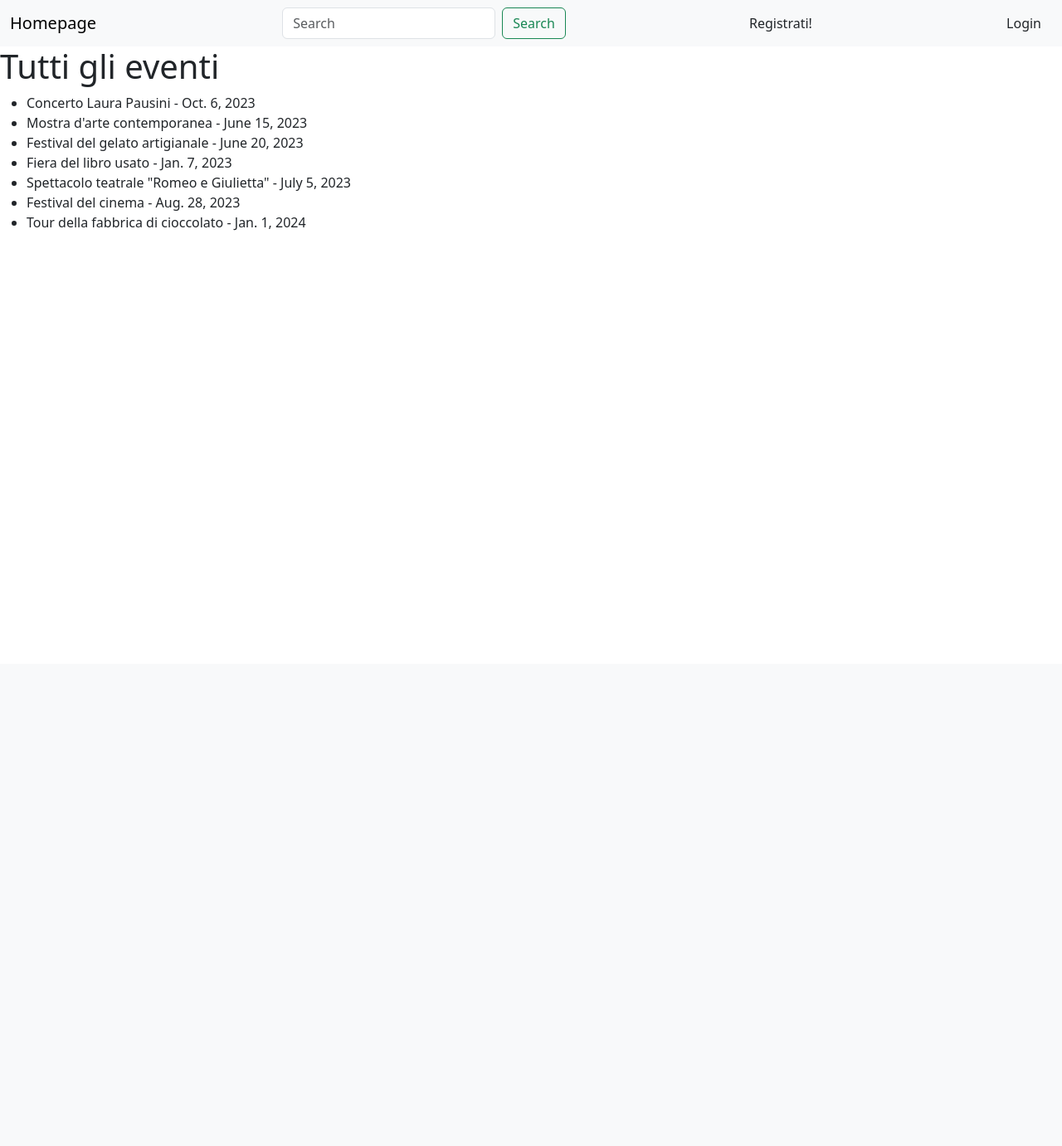
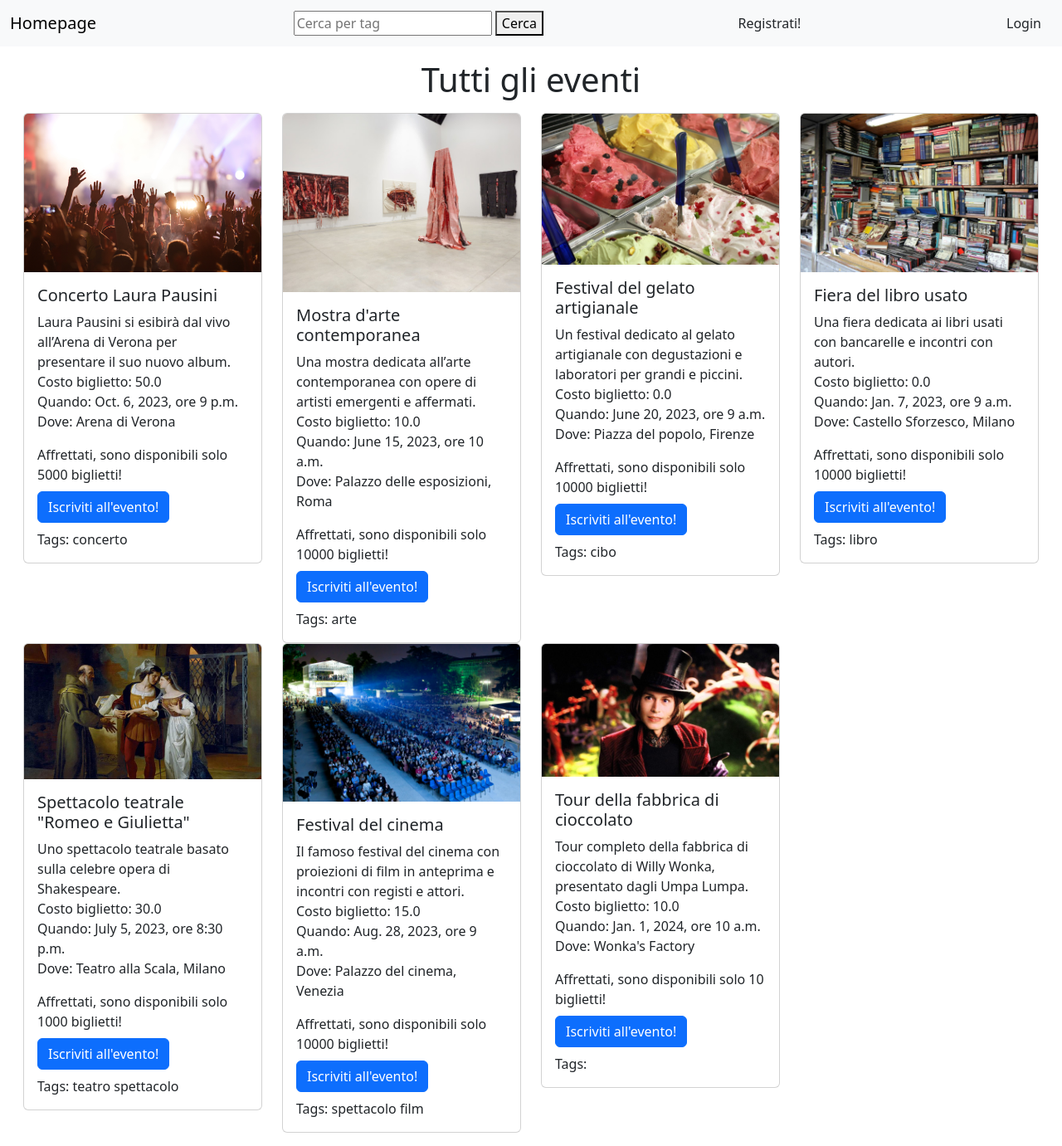
Before and after one commit to ErikaGenova/progettoDjango, a Django app: page /eventi/ in a window 1280 px wide. Shown: the whole page at 83% size. Before the commit the page ends 278 px from the top, so only its background shows below. Run offline with Django 4.2, Linux system fonts and the light colour scheme; data comes from the database, SQL or seed files in the repository; both versions use the stored data as it was after the commit; some libraries are stand-ins or nearby versions.

Commit message:
Fix della ricerca tag

```diff
--- a/EventManager/Templates/core/base.html
+++ b/EventManager/Templates/core/base.html
@@ -15,10 +15,16 @@
     <nav class="navbar bg-body-tertiary" style="background-color: palegreen">
         <div class="container-fluid">
             <a href="{% url 'index' %}" class="navbar-brand">Homepage</a>
-            <form class="d-flex" role="search">
-                <input class="form-control me-2" type="search" placeholder="Search" aria-label="Search">
-                <button class="btn btn-outline-success" type="submit">Search</button>
+            {#            <form class="d-flex" role="search">#}
+            {#                <input class="form-control me-2" type="search" placeholder="Search" aria-label="Search">#}
+            {#                <button class="btn btn-outline-success" type="submit">Search</button>#}
+            {#            </form>#}
+
+            <form method="GET" action="{% url 'eventi' %}">
+                <input type="text" name="tag" placeholder="Cerca per tag">
+                <button type="submit">Cerca</button>
             </form>
+
 
             {% if not user.is_authenticated %}
                 <a href="{% url 'signup' %}">
--- a/EventManager/Templates/core/crea_evento.html
+++ b/EventManager/Templates/core/crea_evento.html
@@ -6,6 +6,10 @@
         {% csrf_token %}
         {{ form.as_p }}
         {{ form.image }} <!-- per caricare file -->
+
+        <label for="tags">Tags (separati da virgole):</label>
+        <input type="text" name="tags" id="tags">
+
         <input type="submit" value="Crea">
     </form>
 {% endblock %}
--- a/EventManager/Templates/core/eventi.html
+++ b/EventManager/Templates/core/eventi.html
@@ -1,16 +1,33 @@
 {% extends 'core/base.html' %}
 
 {% block content %}
-    <h1>Tutti gli eventi</h1>
+    <h1 class="text-center my-3">Tutti gli eventi</h1>
 
-    <!-- Crea nuovo evento -->
-    {#    <a href="{% url 'eventi_create' %}"><button class="btn btn-primary">Nuovo evento</button></a>#}
-
-    <ul>
+    <div class="row my-3 mx-3">
         {% for evento in eventi %}
-            <li>
-                {{ evento.titolo }} - {{ evento.data }}
-            </li>
+            <div class="col-md-3">
+                <div class="card" style="width: 18rem;">
+                    <img src="{{ MEDIA_URL }}{{ evento.image.url }}" class="card-img-top" alt="Evento Image">
+                    <div class="card-body">
+                        <h5 class="card-title">{{ evento.titolo }}</h5>
+                        <p class="card-text">{{ evento.descrizione }} <br>
+                            Costo biglietto: {{ evento.costo_biglietto }} <br>
+                            Quando: {{ evento.data }}, ore {{ evento.orario }} <br>
+                            Dove: {{ evento.luogo }}</p>
+                        Affrettati, sono disponibili solo {{ evento.posti_disponibili }} biglietti! <br>
+                        <a href="{% url 'iscrizione_evento' evento.titolo %}" class="btn btn-primary my-2">Iscriviti all'evento!</a>
+                        <br>
+                        {% if evento.tag.all %}
+                            <span>Tags:</span>
+                            {% for tag in evento.tag.all %}
+                                <span>{{ tag }}</span>
+                            {% endfor %}
+                        {% else %}
+                            <p>No tags for the given event</p>
+                        {% endif %}
+                    </div>
+                </div>
+            </div>
         {% endfor %}
-    </ul>
+    </div>
 {% endblock %}
--- a/EventManager/models.py
+++ b/EventManager/models.py
@@ -7,7 +7,9 @@ class Evento(models.Model):
     luogo = models.CharField(max_length=100)
     descrizione = models.TextField()
     costo_biglietto = models.FloatField()
-    tag = models.ManyToManyField('Tag')
+
+    tag = models.ManyToManyField('Tag', related_name='eventi')
+
     num_partecipanti = models.IntegerField()
     posti_disponibili = models.IntegerField()
     orario = models.TimeField()  # orario di inizio
--- a/EventManager/views.py
+++ b/EventManager/views.py
@@ -3,17 +3,13 @@ from django.http import HttpResponseRedirect
 from django.shortcuts import render, redirect, get_object_or_404
 from django.urls import reverse
 from django.views.generic import ListView, CreateView
-from EventManager.models import Evento
+from EventManager.models import Evento, Tag
 from .forms import SignupForm, IscrizioneForm
 from .forms import EventoForm
 
 
 # Create your views here.
 
-def index(request):
-    # if request.method == 'GET':
-
-    return render(request, 'core/index.html')
 
 
 class ListaEventiView(ListView):
@@ -21,7 +17,12 @@ class ListaEventiView(ListView):
     template_name = 'core/eventi.html'
 
     def get(self, request, *args, **kwargs):
-        eventi = Evento.objects.all()
+
+        if request.GET.get('tag'):  # filtra per tag
+            tag_cercato = request.GET.get('tag')
+            eventi = Evento.objects.filter(tag__nome__exact=tag_cercato)
+        else:
+            eventi = Evento.objects.all()
         return render(request, self.template_name, {'eventi': eventi})
 
 
@@ -44,10 +45,9 @@ class CreaEventoView(CreateView):
     fields = '__all__'
 
 
-def lista_eventi(request):
+def home_view_eventi(request):
     eventi = Evento.objects.all()  # prende tutti gli eventi dal db
     context = {'eventi': eventi}  # crea un dizionario con gli eventi, viene utilizzato per passare i dati dal backend al frontend
-    print(context)
     return render(request, 'core/index.html', context)  # renderizza la pagina html con i dati del dizionario
 
 
@@ -59,10 +59,29 @@ def crea_evento(request):
     if request.method == 'POST':
         form = EventoForm(request.POST, request.FILES)
         if form.is_valid():
-            evento = form.save()
+            evento = form.save(commit=False)
+
+            # Ottieni i tag dal form
+            # request.POST.get('tags') restituisce il valore inserito nell'input con nome "tags"; quindi la stringa viene divisa in una lista di tag utilizzando split(','), mentre strip()viene utilizzata per rimuovere eventuali spazi bianchi extra intorno ai tag
+            tags_input = request.POST.get('tags')
+            tag_list = [tag.strip() for tag in tags_input.split(',')]
+
+            # Salva l'evento nel database
+            evento.save()
+
+            # Associa i tag all'evento
+            # Viene iterata la lista dei tag. Per ogni tag, viene utilizzato Tag.objects.get_or_create(nome=tag_name) per ottenere il tag
+            # dal database o crearne uno nuovo se non esiste già. Viene restituito un oggetto Tag e una variabile temporanea _ che rappresenta
+            # un valore booleano che indica se il tag è stato creato o già esisteva. Infine, il tag viene associato all'evento utilizzando
+            # evento.tag.add(tag).
+            for tag_name in tag_list:
+                tag, _ = Tag.objects.get_or_create(nome=tag_name)
+                evento.tag.add(tag)
+
             return HttpResponseRedirect(reverse('index'))
     else:
         form = EventoForm()
+
     return render(request, 'core/crea_evento.html', {'form': form})
 
 
--- a/progettoDjango/urls.py
+++ b/progettoDjango/urls.py
@@ -20,14 +20,14 @@ from EventManager import views
 from django.conf import settings
 from django.conf.urls.static import static
 
-from EventManager.views import ListaEventiView, signup, index, CreaEventoView, iscrizione_evento
+from EventManager.views import ListaEventiView, signup, CreaEventoView, iscrizione_evento
 
 urlpatterns = [
-    path('', views.lista_eventi, name='index'),
+    path('', views.home_view_eventi, name='index'),
     path('admin/', admin.site.urls),
     path('eventi/', ListaEventiView.as_view(), name='eventi'),
 
-    path('eventi/', views.lista_eventi, name='eventi'), # questo url chiama la funzione lista_eventi in views.py per far vedere la lista degli eventi
+    # path('eventi/', views.home_view_eventi, name='eventi'), # questo url chiama la funzione lista_eventi in views.py per far vedere la lista degli eventi
 
     path('event/<int:id>/', ListaEventiView.as_view(), name='event'),
     path('eventi/nuovo', CreaEventoView.as_view(), name='eventi_create'),
@@ -35,7 +35,7 @@ urlpatterns = [
     path('accounts/', include('django.contrib.auth.urls')),
     path('crea_evento/', views.crea_evento, name='crea_evento'),
 
-    path('', index, name='index'), # questo url mi serve quando clicco il bottone "homepage" nella navbar, mi reindirizza alla pagina index.html
+    path('eventi/<str:titolo_evento>/iscriviti/', iscrizione_evento, name='iscrizione_evento'),
 
-    path('eventi/<str:titolo_evento>/iscriviti/', iscrizione_evento, name='iscrizione_evento'),
+
 ] + static(settings.MEDIA_URL, document_root=settings.MEDIA_ROOT)
```
Also changed, not shown: EventManager/migrations/0008_alter_evento_tag.py (added), db_versione2.sqlite3, media/images/57643-IMG_6571.jpg (added), media/images/DSLMFF11-55.jpg (added), media/images/Gelato_ice_cream.jpg (added), media/images/La-fabbrica-di-cioccolato-23-ottobre-2.jpg (added), media/images/romeo-giulietta.jpg (added), media/media/images/57643-IMG_6571.jpg (added), media/media/images/DSLMFF11-55.jpg (added), media/media/images/Gelato_ice_cream.jpg (added), media/media/images/La-fabbrica-di-cioccolato-23-ottobre-2.jpg (added), media/media/images/concert_295115348_nRwzfZc.jpg (added), media/media/images/fiera-del-libro.jpg (added), media/media/images/romeo-giulietta.jpg (added).
